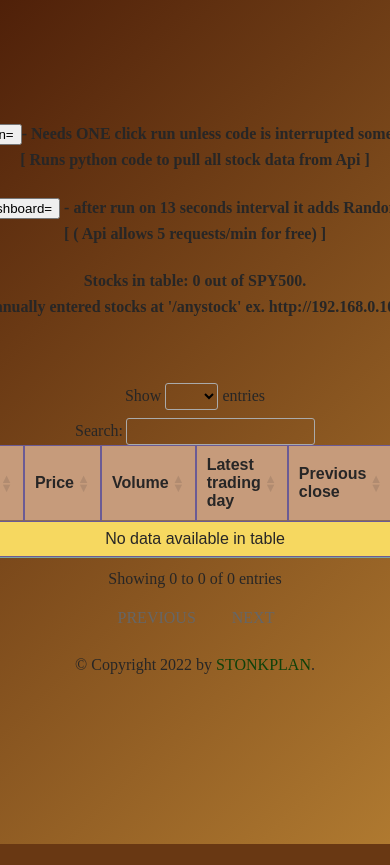
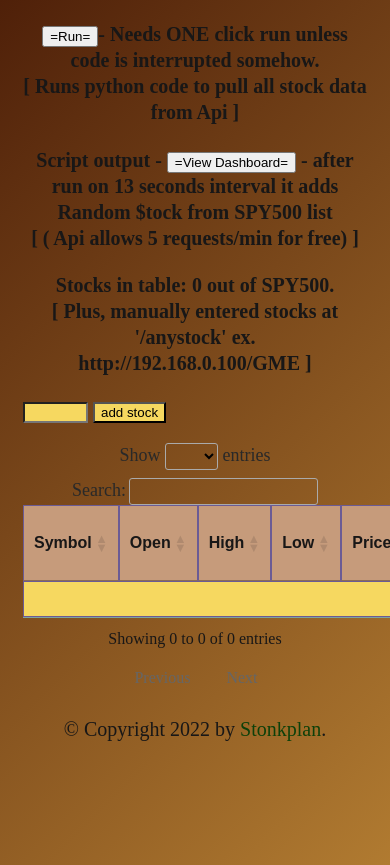
Before and after one commit to Imsach/flaskstockly, a Flask app: page /1 in a window 390 px wide; the page is wider, and only the part inside the window is pictured. Before the commit the page ends 844 px from the top of that part, so only its background shows below. Run offline with Flask 2, Linux system fonts and the light colour scheme; data that the repository does not hold is empty; parts of the project's set-up code (start-up, migrations or seed data) failed here and were passed over; some libraries are stand-ins or nearby versions.

Commit message:
Removed commented code from css, fixed mobile response issue

```diff
--- a/main.py
+++ b/main.py
@@ -9,9 +9,6 @@ import time
 from random import shuffle
 import secapi
 import socket
-import socket
-
-
 
 app = Flask(__name__)
 stock = ''
@@ -114,7 +111,7 @@ def hello_world5(stockinfo=stockinfo):
     stocks = df['Symbol'].values.tolist()
     shuffle(stocks)
 
-    print(stocks)
+    # print(stocks)
 
 
     for stock in stocks:
@@ -159,8 +156,8 @@ def hello_world5(stockinfo=stockinfo):
                 for infos in datas:
                     stockinfo.append([datas['Global Quote']['01. symbol'],  datas['Global Quote']['05. price'], datas['Global Quote']['02. open'], datas['Global Quote']['03. high'], datas['Global Quote']['04. low'], datas['Global Quote']['06. volume'], datas['Global Quote']['07. latest trading day'], datas['Global Quote']['08. previous close'], datas['Global Quote']['09. change'], datas['Global Quote']['10. change percent'], t1])
                 print(time.localtime())
-                print(type(stockinfo))
-                print(stockinfo)
+                # print(type(stockinfo))
+                # print(stockinfo)
                 time.sleep(12.5)
             # elif str(r.status_code).startswith('5'):
             #     print('we got 500')
--- a/static/main.css
+++ b/static/main.css
@@ -12,6 +12,7 @@ td, th {
 }
 input {
     background-color: #F6D860;
+    size: 2em;
 }
 
 td:nth-child(1) {
@@ -38,59 +39,25 @@ footer {
    background: transparent;
 }
 
-
-/*
-.wrapper {
-    height:100%;
-
-    display: grid;
-    place-items: center;
-  }
-
-  .typing {
-    width: 141ch;
-    animation: typing 2.5s steps(30, end), blink .5s step-end infinite alternate;
-    white-space: nowrap;
-    overflow: hidden;
-    border-right: 15px solid;
-    font-family: monospace;
-    font-size: 1.5em;
-  }
-
-  @keyframes typing {
-    from {
-      width: 0
-    }
-  }
-
-  @keyframes blink {
-    100% {
-       border-color: rgb(38, 65, 25)
-    }
-  } */
-  a { color: rgb(13, 65, 10); text-decoration: none; text-transform: uppercase; }
+  a { color: rgb(13, 65, 10); text-decoration: none; text-transform:capitalize }
 
   html, body {
     height: 100%;
   }
 
   body {
-    background: linear-gradient(-45deg, #3c0b0b, #c36e1d, #cf973d, #4f2009);
+    background: linear-gradient(-45deg, #703535, #c36e1d, #cf973d, #4f2009);
 	  background-size: 400% 400%;
     font-family: 'Merriweather', serif;
-    display: flex;
-    margin: auto;
-    justify-content: center;
-    color: rgb(39, 38, 38);
+    display:block;
+    justify-content:space-around;
+    color: rgb(24, 23, 23);
   }
 
   .container {
-    margin: 100px 15px;
+    margin: 10px 15px;
     max-width: 1370px;
 
-    @media screen and (min-width: 600px){
-      padding: 0 30px;
-    }
   }
 
   h2 {
@@ -98,14 +65,14 @@ footer {
   }
 
   p {
-    font-size: 16px;
+    font-size: 20px;
     line-height: 26px;
     word-wrap: break-word;
     overflow-wrap: break-word;
     hyphens: auto;
+  }
 
-    @media screen and (min-width: 1200px){
-      font-size: 18px;
-      line-height: 30px;
-    }
+label {
+  font-size: 18px;
+  color: rgb(41, 41, 41);
   }
```
